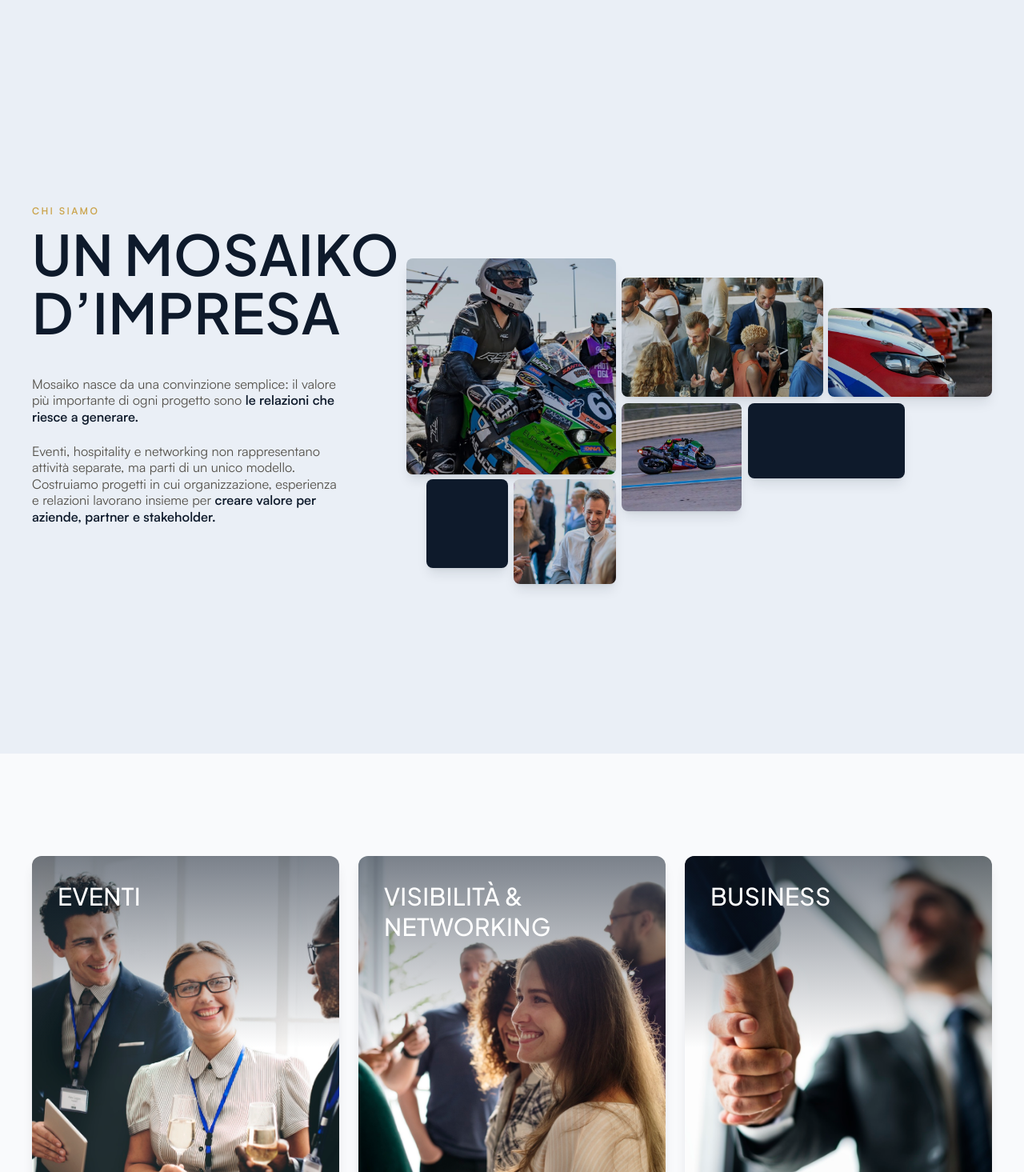
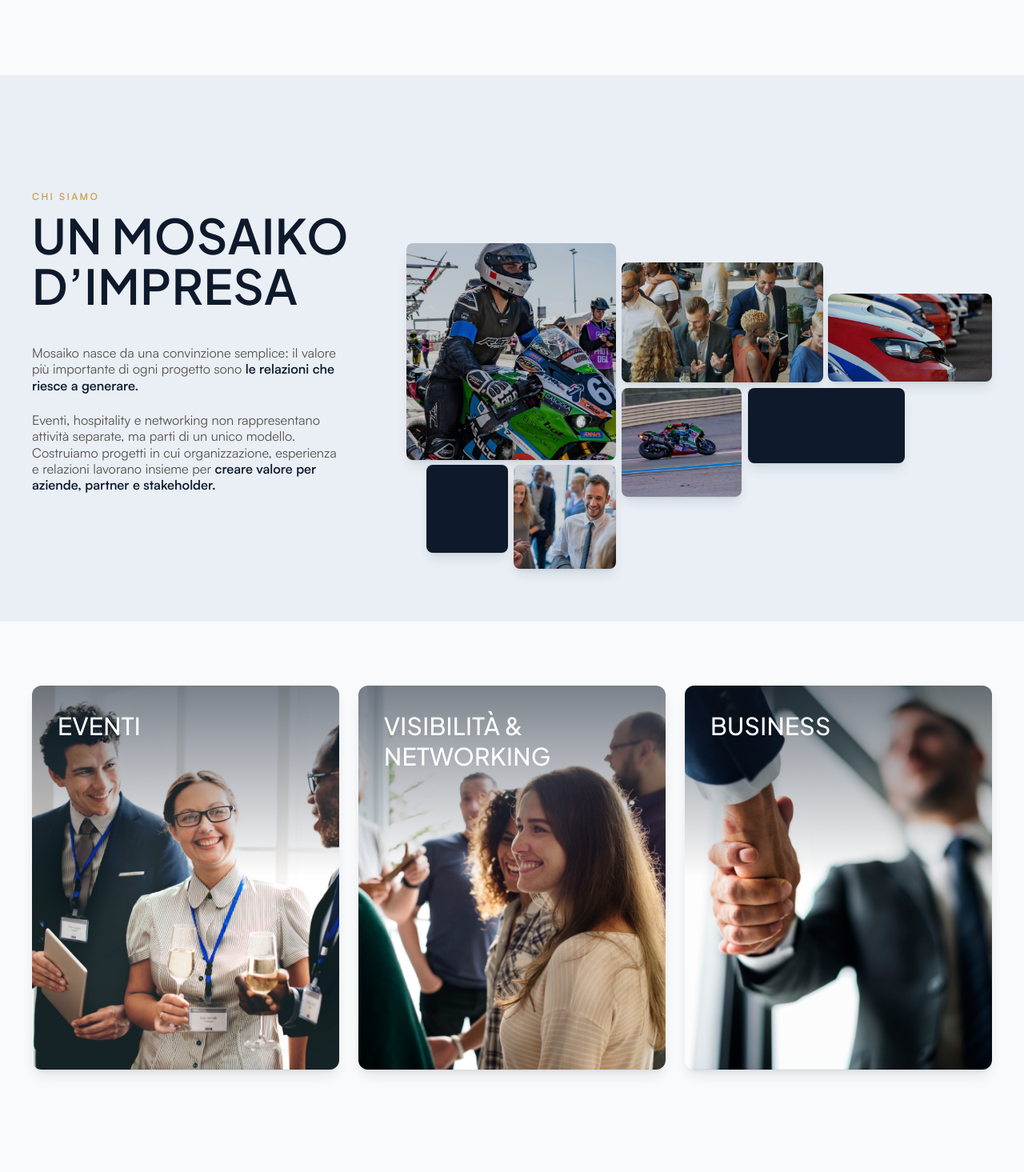
Before and after one commit to marbuttaro/mosaiko, a React (Vite) app: page / in a window 1280 px wide. Shown: the part 1265-2730 px from the top of the page at 80% size. Built offline with nearby package versions, Linux system fonts and the light colour scheme.

Commit message:
Chi siamo: titolo più piccolo, fascia azzurra staccata dalle news e margini più compatti
Co-Authored-By: Claude Opus 5.5 <noreply@anthropic.com>

```diff
--- a/src/components/GeneralInfo.jsx
+++ b/src/components/GeneralInfo.jsx
@@ -74,7 +74,7 @@ function Tile({ position, delay, className = '' }) {
   return <Reveal delay={delay} className={`bg-mosaiko-navy ${TILE} ${className}`} style={position} />
 }
 
-const PILOT = { l: 39, t: 28.6, w: 21.8, h: 39.3 }
+const PILOT = { l: 39, t: 21.8, w: 21.8, h: 51.7 }
 
 function TitleBlock({ light = false }) {
   return (
@@ -87,7 +87,7 @@ function TitleBlock({ light = false }) {
       </Reveal>
       <SplitText
         text="Un Mosaiko d’impresa"
-        className={`mt-4 font-heading uppercase tracking-[0.01em] text-3xl font-medium leading-tight sm:text-4xl lg:mt-[0.5cqw] lg:max-w-[50cqw] lg:text-[5.8cqw] lg:font-semibold lg:leading-[1.05] ${
+        className={`mt-4 font-heading uppercase tracking-[0.01em] text-[1.75rem] font-medium leading-tight sm:text-[2rem] lg:mt-[0.5cqw] lg:max-w-[50cqw] lg:text-[5cqw] lg:font-semibold lg:leading-[1.05] ${
           light ? 'text-white' : 'text-mosaiko-navy'
         }`}
       />
@@ -103,10 +103,10 @@ function GeneralInfo() {
   return (
     <section className="bg-mosaiko-sand">
       {/* Fascia azzurra solo dietro "Un mosaico di impresa", come la sezione eventi */}
-      <div className="bg-mosaiko-mist">
-        <div className="mx-auto max-w-7xl px-6 py-24 sm:py-32 lg:px-10">
-          <div className="@container grid grid-cols-2 gap-2.5 sm:gap-3.5 lg:relative lg:block lg:aspect-[1252/718]">
-            <div className={`col-span-2 ${PIECE} lg:z-10`} style={pos(0, 18)}>
+      <div className="mt-20 bg-mosaiko-mist sm:mt-24">
+        <div className="mx-auto max-w-7xl px-6 pt-20 pb-14 sm:pt-24 sm:pb-16 lg:px-10">
+          <div className="@container grid grid-cols-2 gap-2.5 sm:gap-3.5 lg:relative lg:block lg:aspect-[1252/546]">
+            <div className={`col-span-2 ${PIECE} lg:z-10`} style={pos(0, 8)}>
               <TitleBlock />
             </div>
             {/* Copia bianca del titolo, visibile solo dove passa sopra la foto del pilota */}
@@ -115,12 +115,12 @@ function GeneralInfo() {
               className="pointer-events-none absolute inset-0 z-10 hidden lg:block"
               style={{ clipPath: `inset(${PILOT.t}% ${100 - PILOT.l - PILOT.w}% ${100 - PILOT.t - PILOT.h}% ${PILOT.l}% round 0.5rem)` }}
             >
-              <div className={PIECE} style={pos(0, 18)}>
+              <div className={PIECE} style={pos(0, 8)}>
                 <TitleBlock light />
               </div>
             </div>
 
-            <Reveal delay={150} className={`col-span-2 mb-6 space-y-[1.4em] ${BODY} ${PIECE} lg:mb-0`} style={pos(0, 50, 32)}>
+            <Reveal delay={150} className={`col-span-2 mb-6 space-y-[1.4em] ${BODY} ${PIECE} lg:mb-0`} style={pos(0, 46, 32)}>
               <p>
                 Mosaiko nasce da una convinzione semplice: il valore più importante
                 di ogni progetto sono{' '}
@@ -135,24 +135,24 @@ function GeneralInfo() {
             </Reveal>
 
             <Photo name="pilota" position={pos(PILOT.l, PILOT.t, PILOT.w, PILOT.h)} className="col-span-2 aspect-[1.17] lg:aspect-auto" />
-            <Tile position={pos(41.1, 68.8, 8.5, 16)} delay={80} className="aspect-[1.17] lg:aspect-auto" />
-            <Photo name="networking" position={pos(50.2, 68.8, 10.6, 18.9)} delay={160} className="aspect-[1.17] lg:aspect-auto" />
+            <Tile position={pos(41.1, 74.7, 8.5, 21.1)} delay={80} className="aspect-[1.17] lg:aspect-auto" />
+            <Photo name="networking" position={pos(50.2, 74.7, 10.6, 24.9)} delay={160} className="aspect-[1.17] lg:aspect-auto" />
 
-            <Tile position={pos(69.4, 12, 12.8, 19.1)} delay={120} className="hidden lg:block" />
+            <Tile position={pos(69.4, 0, 12.8, 25.1)} delay={120} className="hidden lg:block" />
             <Photo
               name="networking-cena"
-              position={pos(61.4, 32.1, 21, 21.7)}
+              position={pos(61.4, 26.4, 21, 28.6)}
               delay={80}
               className="order-1 col-span-2 aspect-[1.68] lg:order-none lg:aspect-auto"
             />
-            <Photo name="rally-wide" position={pos(82.9, 37.7, 17.1, 16)} delay={200} className="order-last col-span-2 aspect-[1.85] lg:order-none lg:aspect-auto" />
-            <Photo name="pista" position={pos(61.4, 54.9, 12.5, 19.7)} delay={160} className="aspect-[1.11] lg:aspect-auto" />
-            <Tile position={pos(74.6, 54.9, 16.3, 13.7)} delay={240} className="aspect-[1.11] lg:aspect-auto" />
+            <Photo name="rally-wide" position={pos(82.9, 33.8, 17.1, 21.1)} delay={200} className="order-last col-span-2 aspect-[1.85] lg:order-none lg:aspect-auto" />
+            <Photo name="pista" position={pos(61.4, 56.4, 12.5, 25.9)} delay={160} className="aspect-[1.11] lg:aspect-auto" />
+            <Tile position={pos(74.6, 56.4, 16.3, 18)} delay={240} className="aspect-[1.11] lg:aspect-auto" />
           </div>
         </div>
       </div>
 
-      <div className="mx-auto max-w-7xl px-6 py-24 sm:py-32 lg:px-10">
+      <div className="mx-auto max-w-7xl px-6 pt-16 pb-24 sm:pt-20 sm:pb-32 lg:px-10">
         <div className="grid gap-4 sm:grid-cols-3 sm:gap-6">
           {SERVICES.map((service, i) => (
             <Reveal
```
